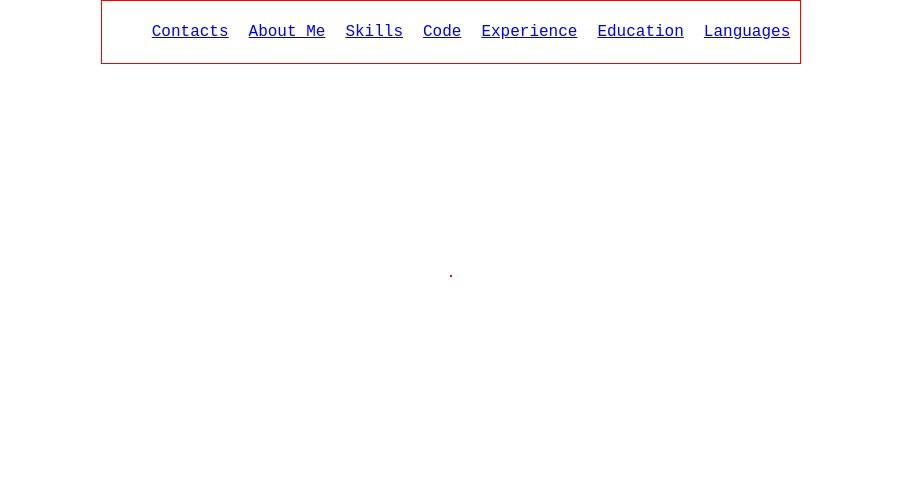
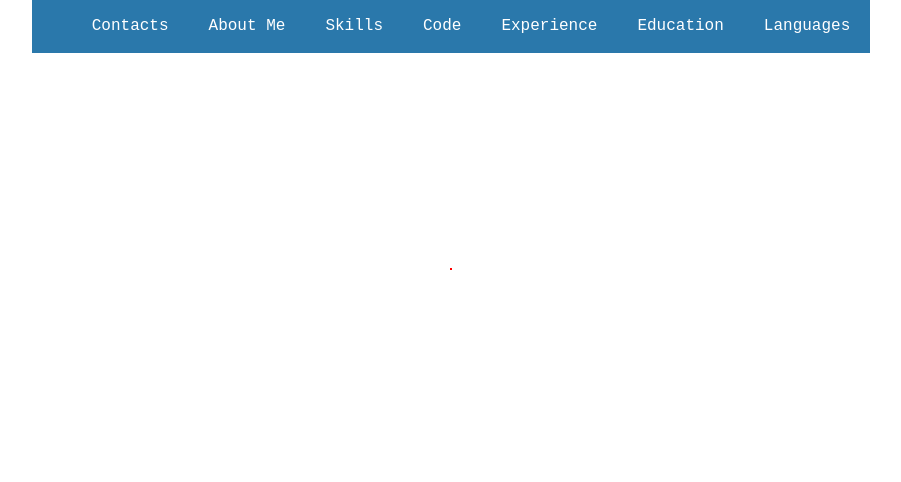
Before and after one commit to Ventomexx/rsschool-cv, a plain HTML site: page index.html in a window 1280 px wide. Shown: the top 482 px of the page, without its empty margins (189-1090 px from the left). Drawn offline with Linux system fonts and the light colour scheme; a web font is replaced by a local one.

Commit message:
feat: complete nav with flex

```diff
--- a/index.html
+++ b/index.html
@@ -15,13 +15,13 @@
 <body>
     <nav class="nav container">
         <ul class="nav-list">
-            <li class="nav-item"><a href="#contacts" class="nav-link">Contacts</a></li>
-            <li class="nav-item"><a href="#aboutme" class="nav-link">About Me</a></li>
-            <li class="nav-item"><a href="#skills" class="nav-link">Skills</a></li>
-            <li class="nav-item"><a href="#code" class="nav-link">Code</a></li>
-            <li class="nav-item"><a href="#experience" class="nav-link">Experience</a></li>
-            <li class="nav-item"><a href="#education" class="nav-link">Education</a></li>
-            <li class="nav-item"><a href="#languages" class="nav-link">Languages</a></li>
+            <li><a href="#contacts" class="nav-link">Contacts</a></li>
+            <li><a href="#aboutme" class="nav-link">About Me</a></li>
+            <li><a href="#skills" class="nav-link">Skills</a></li>
+            <li><a href="#code" class="nav-link">Code</a></li>
+            <li><a href="#experience" class="nav-link">Experience</a></li>
+            <li><a href="#education" class="nav-link">Education</a></li>
+            <li><a href="#languages" class="nav-link">Languages</a></li>
         </ul>
     </nav>
     <header class="header container">
--- a/style.css
+++ b/style.css
@@ -5,14 +5,19 @@ html {
     scroll-behavior: smooth;
 }
 body {
-    margin: 0;
     font-size: 16px;
     font-family: 'Martian Mono', monospace;
     min-height: 100vh;
+    margin: 0;
     padding: 0;
     display: flex;
     flex-direction: column;
     justify-content: space-between;
+}
+nav,
+footer {
+    color: #ffffff;
+    background-color: #2a78ab;
 }
 header {
     border: 1px solid red;
@@ -22,9 +27,9 @@ main {
     border: 1px solid red;
     margin: 0;
 }
-nav {
-    border: 1px solid red;
-    margin: 0;
+.container {
+    max-width: 1200px;
+    margin: 0 auto;
 }
 .nav-list {
     display: flex;
@@ -33,17 +38,12 @@ nav {
     list-style: none;
 }
 .nav-link {
-    padding: 0 10px;
-    line-height: 30px;
+    padding: 0 20px;
+    line-height: 1.3;
+    text-decoration: none;
+    transition: .15s;
+    color: #ffffff;
 }
-.nav-item {
-
+.nav-link:hover {
+    font-weight: 900;
 }
-footer {
-    border: 1px solid red;
-    margin: 0;
-}
-.container {
-    max-width: 900px;
-    margin: 0 auto;
-  }
```
